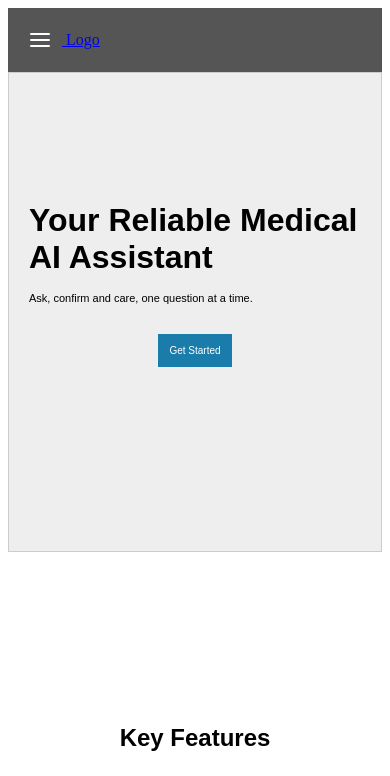
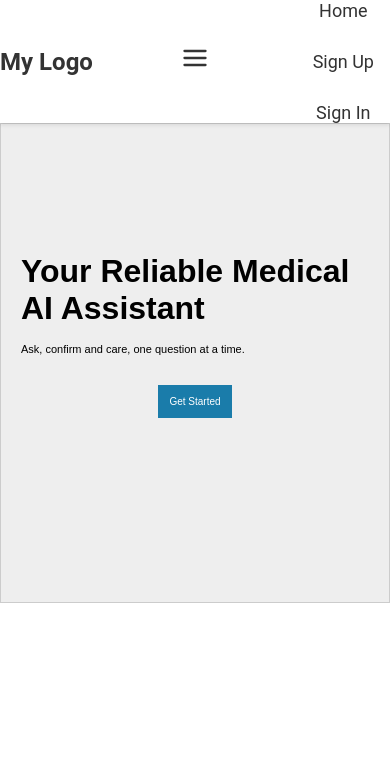
Before and after one commit to fateeS88/DrGPT, a React (Vite) app: page / in a window 390 px wide. Shown: the top 776 px of the page. Built offline with nearby package versions, Linux system fonts and the light colour scheme.

Commit message:
new header

```diff
--- a/package.json
+++ b/package.json
@@ -10,6 +10,10 @@
     "preview": "vite preview"
   },
   "dependencies": {
+    "@emotion/react": "^11.13.3",
+    "@emotion/styled": "^11.13.0",
+    "@mui/icons-material": "^6.0.0",
+    "@mui/material": "^6.0.0",
     "react": "^18.3.1",
     "react-dom": "^18.3.1",
     "react-icons": "^5.3.0",
--- a/src/App.css
+++ b/src/App.css
@@ -1,18 +1,119 @@
 * {
   box-sizing: border-box;
+  margin: 0;
+  padding: 0;
+}
+
+body {
+font-family: 'Roboto', sans-serif;
 }
 
 /* HEADER */
 
-nav {
-  background-color: #555;
-  overflow: hidden;
-  position: relative;
-  display: flex;
-  align-items: center;
-  padding: 0;
+.header {
+  /* background-color: #555; */
+  background-color: #ffffff;
+  top: 0;
+  border-bottom: 15px 20px;
+  position: sticky;
+  z-index: 1000;
+  width: 100%;
+  box-shadow: 0 2px 4px rgba(0, 0, 0, 0.1);
 }
 
+.container {
+  display: flex;
+  justify-content: space-between;
+  align-items: center;
+  max-width: 1200px;
+  margin: 0 auto;
+}
+
+.logo a {
+  color: #333;
+  text-decoration: none;
+  font-size: 24px;
+  font-weight: 700;
+}
+
+.menu-toggle {
+background: none;
+border: none;
+color: #333;
+cursor: pointer;
+font-size: 28px;
+display: none;
+}
+
+.nav ul {
+  list-style: none;
+  display: flex;
+  gap: 20px
+}
+
+.nav ul li a {
+  color: #333;
+  text-decoration: none;
+  font-size: 18px;
+  padding: 8px 16px;
+  border-radius: 4px;
+  transition: background-color 0.3s ease, color 0.3s ease ;
+}
+
+.nav ul li a:hover {
+  background-color: #007bff;
+  color: #ffffff;
+}
+
+@media (max-width: 768px) {
+  .menu-toggle {
+    display: block;
+  }
+  /* .nav {
+    position: fixed;
+    top: 0;
+    left: 0;
+    background-color: #333;
+    width: 100%;
+    height: 100vh;
+    display: flex;
+    justify-content: center;
+    align-items: center;
+    z-index: 1001;
+    transform: translateY(-100%);
+    transition: transform 0.3s ease-in-out;
+  } */
+  .nav.open {
+    transform: translateY(0);
+  }
+  .nav ul{
+    flex-direction: column;
+    gap: 30px;
+    text-align: center;
+  }
+  .nav li a {
+    font-size: 24px ;
+    color: #ffffff;
+  }
+  .backdrop {
+    display: none;
+    position: fixed;
+    top: 0;
+    left: 0;
+    width: 100%;
+    height: 100vh;
+    background: rgba (0, 0, 0, 0.7);
+    z-index: 1000;
+    opacity: 0;
+    transition: opacity 0.3s ease-in-out;
+  }
+  .backdrop.show {
+    display: block;
+  }
+}
+
+
+/*
 .menu {
   display: flex;
   align-items: center;
@@ -79,7 +180,7 @@ nav .close-button {
 
 nav .close-button:hover {
   background-color: #666;
-}
+} */
 
 /* SIGN UP FORM */
 
--- a/src/Components/Header.jsx
+++ b/src/Components/Header.jsx
@@ -1,29 +1,66 @@
 import { useState } from 'react';
 import { Link } from 'react-router-dom';
 import { FiMenu } from "react-icons/fi";
+import {CloseIcon} from "@mui/icons-material/Close"
 
 export default function Header () {
   const [menuOpen, setMenuOpen] = useState (false);
+  const toggleMenu = () => {
+    setMenuOpen (!menuOpen)
+  }
 
   return (
-      <nav>
-        <div className='menu'>
-          <button
-          type="button"
-          onClick={() => setMenuOpen(!menuOpen)}>
-         <FiMenu size={24} />
-          </button>
-          <Link to="/"> <img src="" alt=""/> Logo </Link>
+    <header className='header'>
+      <div className='container'>
+        <div className='logo'>
+          <Link to="/">My Logo</Link>
         </div>
+        <button
+          className='menu-toggle'
+          onClick={toggleMenu}
+          aria-label="Toggle Menu"
+        >
+          {menuOpen ? <CloseIcon /> : <FiMenu />}
+        </button>
+        <nav className={`nav ${menuOpen ? 'open' : ''}`}>
+          <ul>
+            <li>
+              <Link to="/"> Home </Link>
+            </li>
+            <li>
+              <Link to ="/signup"> Sign Up </Link>
+            </li>
+            <li>
+              <Link to ="/signin"> Sign In </Link>
+            </li>
+          </ul>
+        </nav>
+      </div>
+      <div className={`backdrop ${menuOpen ? 'show' : ''}`} onClick={toggleMenu}>
 
-      <ul className={menuOpen ? 'block' : 'none'}>
-      <button className='close-button' onClick={() => setMenuOpen(false)}>
-          <FiMenu size={24} />
-        </button>
-        <li><Link to="/">Home</Link></li>
-        <li><Link to="/signup">Sign Up</Link></li>
-        <li><Link to="/signin">Sign In</Link></li>
-      </ul>
-    </nav>
+      </div>
+    </header>
+
+
+// onClick={toggleMenu}
+    //   <nav>
+    //     <div className='menu'>
+    //       <button
+    //       type="button"
+    //       onClick={() => setMenuOpen(!menuOpen)}>
+    //      <FiMenu size={24} />
+    //       </button>
+    //       <Link to="/"> <img src="" alt=""/> Logo </Link>
+    //     </div>
+
+    //   <ul className={menuOpen ? 'block' : 'none'}>
+    //   <button className='close-button' onClick={() => setMenuOpen(false)}>
+    //       <FiMenu size={24} />
+    //     </button>
+    //     <li><Link to="/">Home</Link></li>
+    //     <li><Link to="/signup">Sign Up</Link></li>
+    //     <li><Link to="/signin">Sign In</Link></li>
+    //   </ul>
+    // </nav>
   )
 }
--- a/src/Components/Home.jsx
+++ b/src/Components/Home.jsx
@@ -5,11 +5,11 @@ import Footer from "./Sections/Footer"
 
 export default function Home () {
 return (
-    <>
+    <div>
     <Intro/>
     <Features/>
     <How/>
     <Footer/>
-    </>
+    </div>
 )
 }
```
Also changed, not shown: 1 other file (tests, documents, lock files or other folders).
